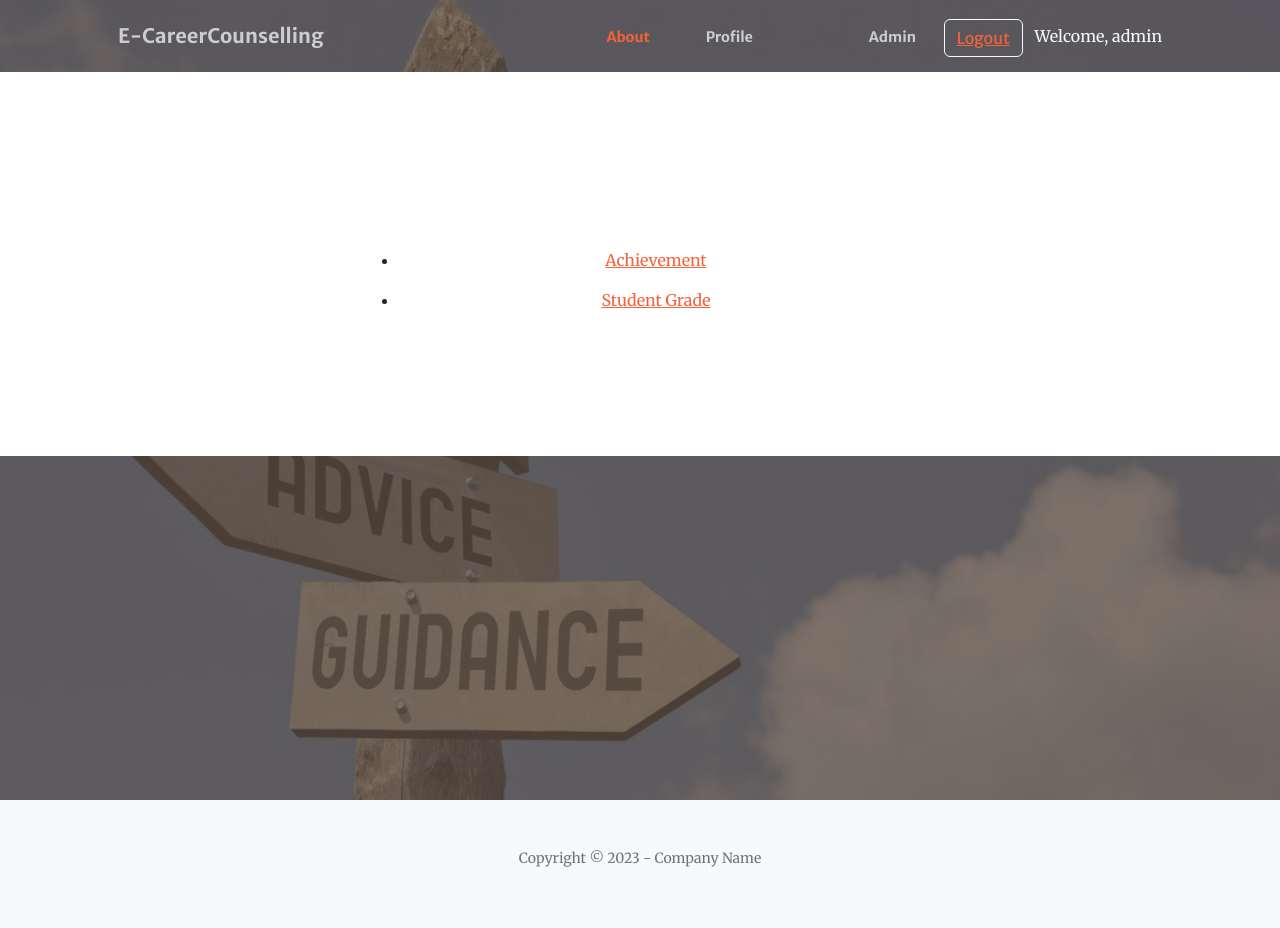
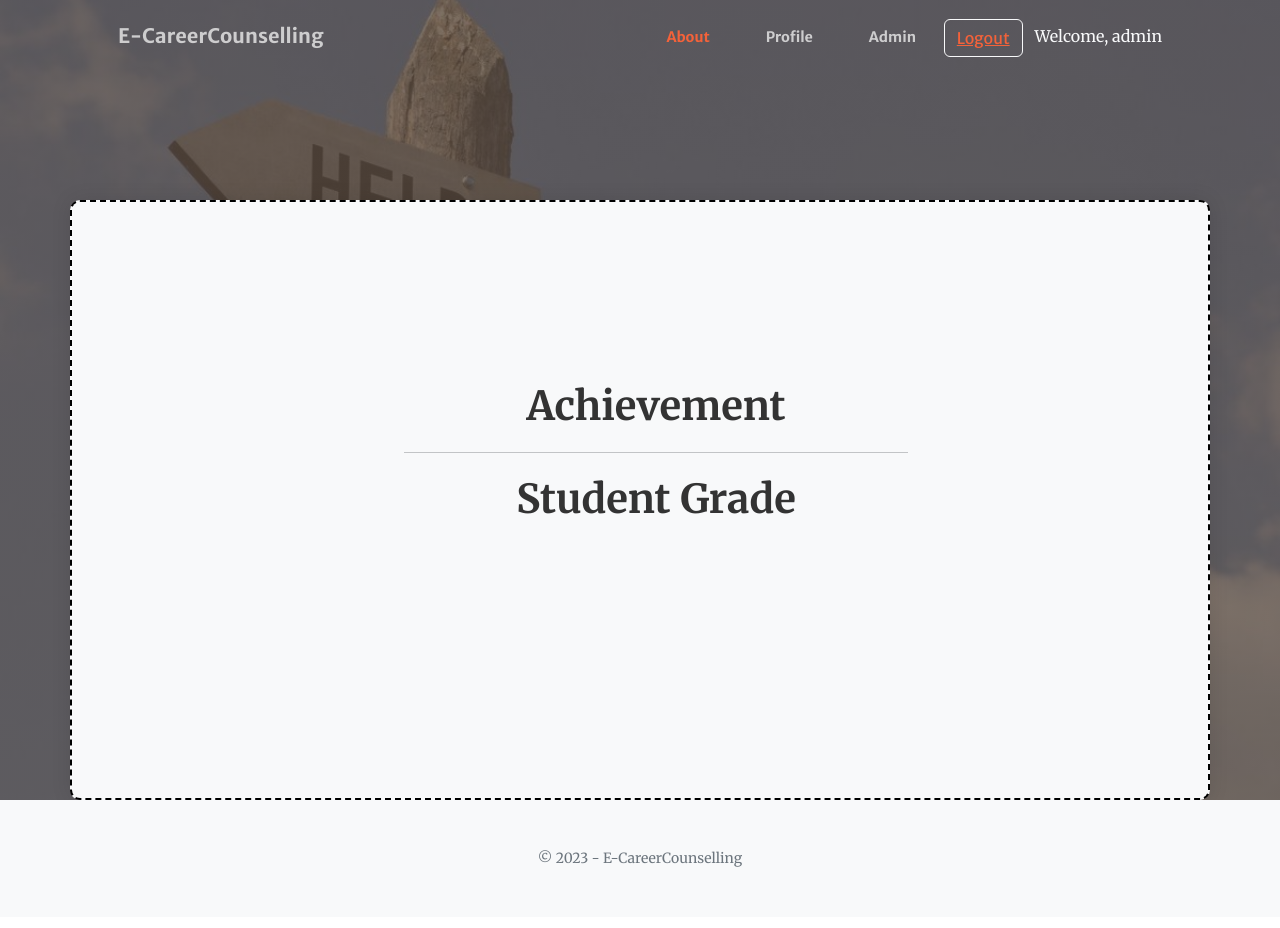
Before and after one commit to HaziqLucii/e-counseling, a Django app: page /profile/ in a window 1280 px wide. Before the commit the page ends 867 px from the top, so only its background shows below. Run offline with Django 4.2, Linux system fonts and the light colour scheme; a user stored in the database is signed in; some libraries are stand-ins or nearby versions.

Commit message:
Added more animation

```diff
--- a/student/templates/student/base.html
+++ b/student/templates/student/base.html
@@ -23,7 +23,7 @@
         <link href="https://cdnjs.cloudflare.com/ajax/libs/SimpleLightbox/2.1.0/simpleLightbox.min.css" rel="stylesheet" />
         <!-- Core theme CSS (includes Bootstrap)-->
         <link href="{% static 'student/css/styles.css' %}" rel="stylesheet" />
-        <script src="https://cdn.jsdelivr.net/npm/sweetalert2@11"></script>
+        <link rel="stylesheet" href="https://cdn.jsdelivr.net/npm/sweetalert2@11.0.19/dist/sweetalert2.min.css">
     </head>
 
     <script>
@@ -65,7 +65,7 @@
                         {% if user.is_authenticated %}
                             <li class="nav-item mt-2" style="display: inline-block; margin-left: 20px;"><a class="nav-link" href="{% url 'profile_page' %}" onclick="showLoading(event)">Profile</a></li>
                             {% if user.is_superuser %}
-                                <li class="nav-item mt-2" style="display: inline-block; margin-left: 80px;"><a class="nav-link" href="/admin/" onclick="showLoading(event)">Admin</a></li>
+                                <li class="nav-item mt-2" style="display: inline-block; margin-left: 20px;"><a class="nav-link" href="/admin/" onclick="showLoading(event)">Admin</a></li>
                             {% endif %}
                                 <button type="button" class="btn btn-outline-light me-2 ms-2" style="margin-left: 40px;">
                                     <a href="{% url 'logout' %}" onclick="showLoading(event)">Logout</a>
@@ -132,6 +132,7 @@
                 <script src="https://cdnjs.cloudflare.com/ajax/libs/SimpleLightbox/2.1.0/simpleLightbox.min.js"></script>
                 <!-- Core theme JS-->
                 <script src="{% static 'student/js/scripts.js' %}"></script>
+                <script src="https://cdn.jsdelivr.net/npm/sweetalert2@11.0.19/dist/sweetalert2.min.js"></script>
                 <!-- * * * * * * * * * * * * * * * * * * * * * * * * * * * * * * * * * * * * * * * *-->
                 <!-- * *                               SB Forms JS                               * *-->
                 <!-- * * Activate your form at https://startbootstrap.com/solution/contact-forms * *-->
--- a/studentProfile/templates/studentProfile/profile.html
+++ b/studentProfile/templates/studentProfile/profile.html
@@ -11,12 +11,45 @@
     ul.b {
       list-style-position: inside;
     }
+
     ul.demo {
-  list-style-type: none;
-  margin: 0px;
-  padding: 0px;
-}
-    </style>
+      list-style-type: none;
+      margin: 0;
+      align:center;
+      padding-top:90px;
+    }
+
+    .container-div ul.demo li:hover {
+        transform: scale(1.1);
+        font-size: 18px;
+        transition: transform 0.3s, font-size 0.3s;
+      }
+
+    /* Custom styling for the container */
+    .container-div {
+        {% comment %} background-image: url('https://images.unsplash.com/32/Mc8kW4x9Q3aRR3RkP5Im_IMG_4417.jpg?ixlib=rb-4.0.3'); {% endcomment %}
+        background-color: #f8f9fa;
+        box-shadow: 0 0 20px rgba(0, 0, 0, 0.1);
+        padding: 20px;
+        border-radius: 10px;
+        height: 600px;
+        border: 2px dashed black;
+    }
+
+    /* Custom styling for the links */
+    .container-div a {
+        color: #333;
+        text-decoration: none;
+        font-size: 16px;
+        font-weight: bold;
+        margin-bottom: 10px;
+        display: block;
+    }
+
+    .container-div a:hover {
+        color: #f4623a;
+    }
+</style>
 
 
     <!-- Loading Overlay -->
@@ -26,15 +59,16 @@
 
     <!-- Masthead -->
     <header class="masthead">
-        <section class="page-section bg-white" id="about">
-            <div class="container">
+        <section class="page-section" id="about">
+            <div class="container container-div">
                 <div class="row">
                     <div class="col-md-6 offset-md-3">
                         <!-- IMPORTANT -->
                         <div class="text-center mt-5">
-                            <ul>
-                            <li class="mt-3"><a href="{% url "achievement_page" %}" onclick="showLoading(event)">Achievement</a></li>
-                            <li class="mt-3"><a href="{% url "student_grade_page" %}" onclick="showLoading(event)">Student Grade</a></li>
+                            <ul class="demo">
+                            <li class="mt-3"><a href="{% url "achievement_page" %}" onclick="showLoading(event)" style="font-size:40px;">Achievement</a></li>
+                            <hr>
+                            <li class="mt-3"><a href="{% url "student_grade_page" %}" onclick="showLoading(event)" style="font-size:40px;">Student Grade</a></li>
                             </ul>
                         </div>
                         <!-- IMPORTANT -->
@@ -46,9 +80,13 @@
 
     <!-- IMPORTANT -->
     <script>
-        // Loading animation
         function showLoading(event) {
             event.preventDefault(); // Prevent default link behavior
+
+            // Check if the loading overlay is already visible
+            if (!document.getElementById('loading-overlay').classList.contains('d-none')) {
+                return; // Exit the function if the loading overlay is already visible
+            }
 
             Swal.fire({
                 title: 'Loading',
@@ -66,20 +104,3 @@
     </script>
     <!-- IMPORTANT -->
 {% endblock content %}
-
-{% block footer %}
-    <!-- Footer-->
-    <footer class="bg-light py-5 mt-auto">
-        <div class="container px-4 px-lg-5"><div class="small text-center text-muted">Copyright &copy; 2023 - Company Name</div></div>
-    </footer>
-    <!-- Bootstrap core JS-->
-    <script src="https://cdn.jsdelivr.net/npm/bootstrap@5.2.3/dist/js/bootstrap.bundle.min.js"></script>
-    <!-- SimpleLightbox plugin JS-->
-    <script src="https://cdnjs.cloudflare.com/ajax/libs/SimpleLightbox/2.1.0/simpleLightbox.min.js"></script>
-    <!-- Core theme JS-->
-    <script src="{% static 'student/js/scripts.js' %}"></script>
-    <!-- * * * * * * * * * * * * * * * * * * * * * * * * * * * * * * * * * * * * * * * *-->
-    <!-- * *                               SB Forms JS                               * *-->
-    <!-- * * Activate your form at https://startbootstrap.com/solution/contact-forms * *-->
-    <!-- * * * * * * * * * * * * * * * * * * * * * * * * * * * * * * * * * * * * * * * *-->
-{% endblock footer %}
```
Also changed, not shown: studentProfile/templates/studentProfile/about.html (+0 -14 lines), studentProfile/templates/studentProfile/achievement.html (+0 -17 lines), studentProfile/templates/studentProfile/result.html (+0 -14 lines), studentProfile/templates/studentProfile/studentGrade.html (+0 -17 lines), db.sqlite3.
